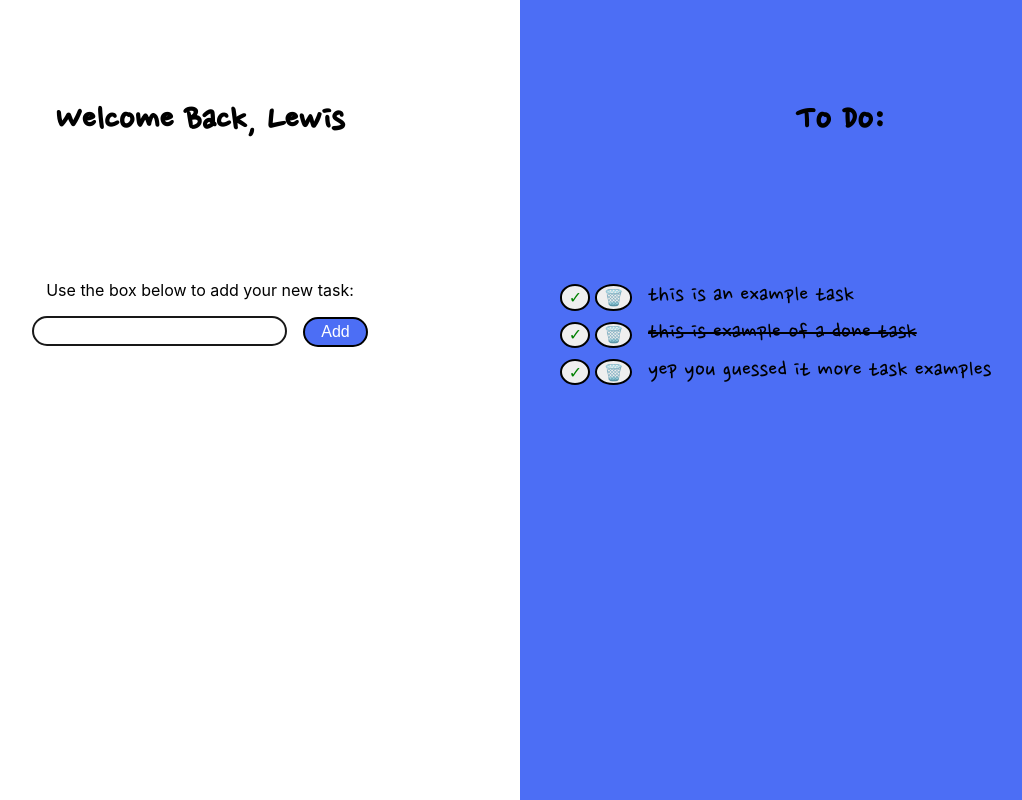
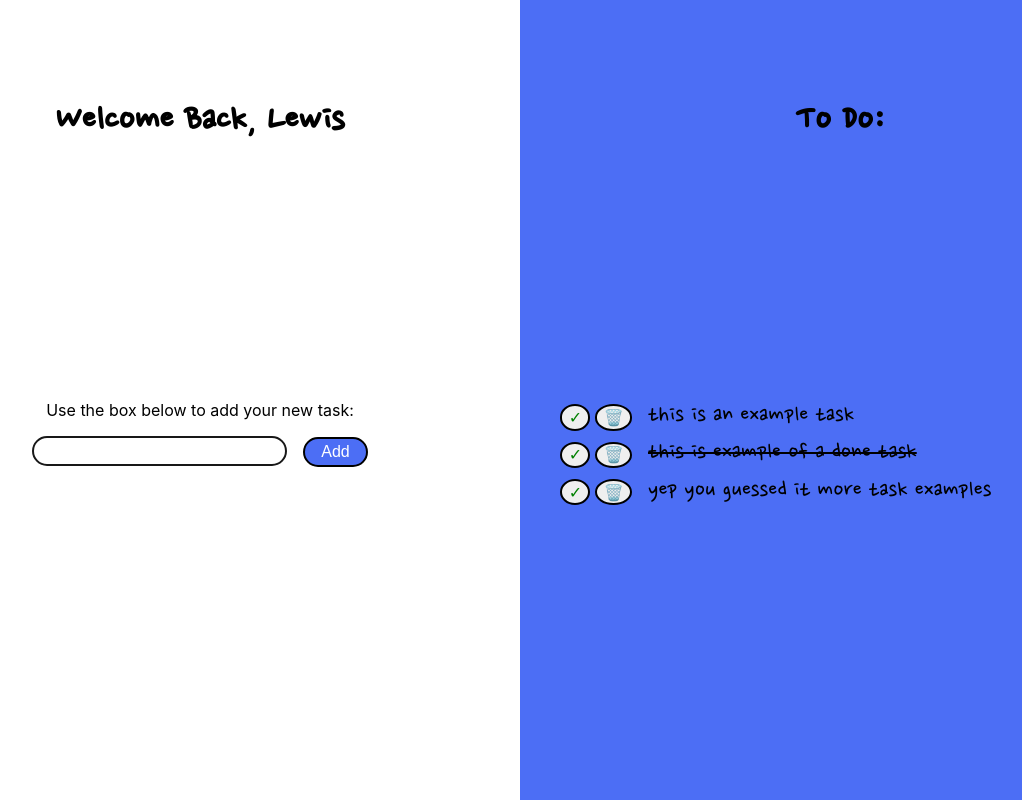
Before and after one commit to lewispricey/fe-todolist, a React (Create React App) app: page / in a window 1280 px wide. Shown: the whole page, without its empty margins (120-1142 px from the left). Built offline with nearby package versions, Linux system fonts and the light colour scheme.

Commit message:
completes add task functionality

```diff
--- a/src/App.css
+++ b/src/App.css
@@ -35,10 +35,10 @@ p {
 }
 
 .row-top {
-  height: 35%;
+  height: 50%;
 }
 .row-bottom {
-  height: 65%;
+  height: 50%;
 }
 
 .column {
--- a/src/components/Adder.jsx
+++ b/src/components/Adder.jsx
@@ -1,13 +1,26 @@
-const Adder = () => {
+import {useState} from 'react'
+const Adder = ({setTasks}) => {
+    const [newTask, setNewTask] = useState('')
+
+
+    const handleChange = (event) => {
+        setNewTask(event.target.value)
+    }
+
+    const handleClick = (event) => {
+        event.preventDefault()
+        console.log(newTask)
+        setTasks((tasks) => [...tasks, {task: newTask, done: false}])
+        setNewTask("")
+    }
+
     return (
-        <>
-        <form action="">
+        <form onSubmit={handleClick}>
         <label htmlFor="task-box">Use the box below to add your new task:</label>
         <br></br>
-        <input className="txt-box" id="task-box" type="text" />
-        <button className="add-btn">Add</button>
+        <input className="txt-box" id="task-box" type="text" onChange={handleChange} value={newTask}/>
+        <button className="add-btn" type="submit">Add</button>
         </form>
-        </>
     )
 }
 
--- a/src/components/DeleteBtn.jsx
+++ b/src/components/DeleteBtn.jsx
@@ -1,5 +1,4 @@
 const DeleteBtn = ({setTask, currentTask}) => {
-
         return (
         <button onClick={() => {
             setTask((curTasks) => {
--- a/src/components/Tasklist.jsx
+++ b/src/components/Tasklist.jsx
@@ -33,7 +33,7 @@ const TaskList = () => {
     return(
         <div className='row row-bottom'>
             <div className='column left form'>
-                <Adder />
+                <Adder setTasks={setTasks}/>
             </div>
             <div className='column'>
                 <ul>{tasks.map((task, index) => <TaskItem item={task} index={index}/>)}</ul>
```
